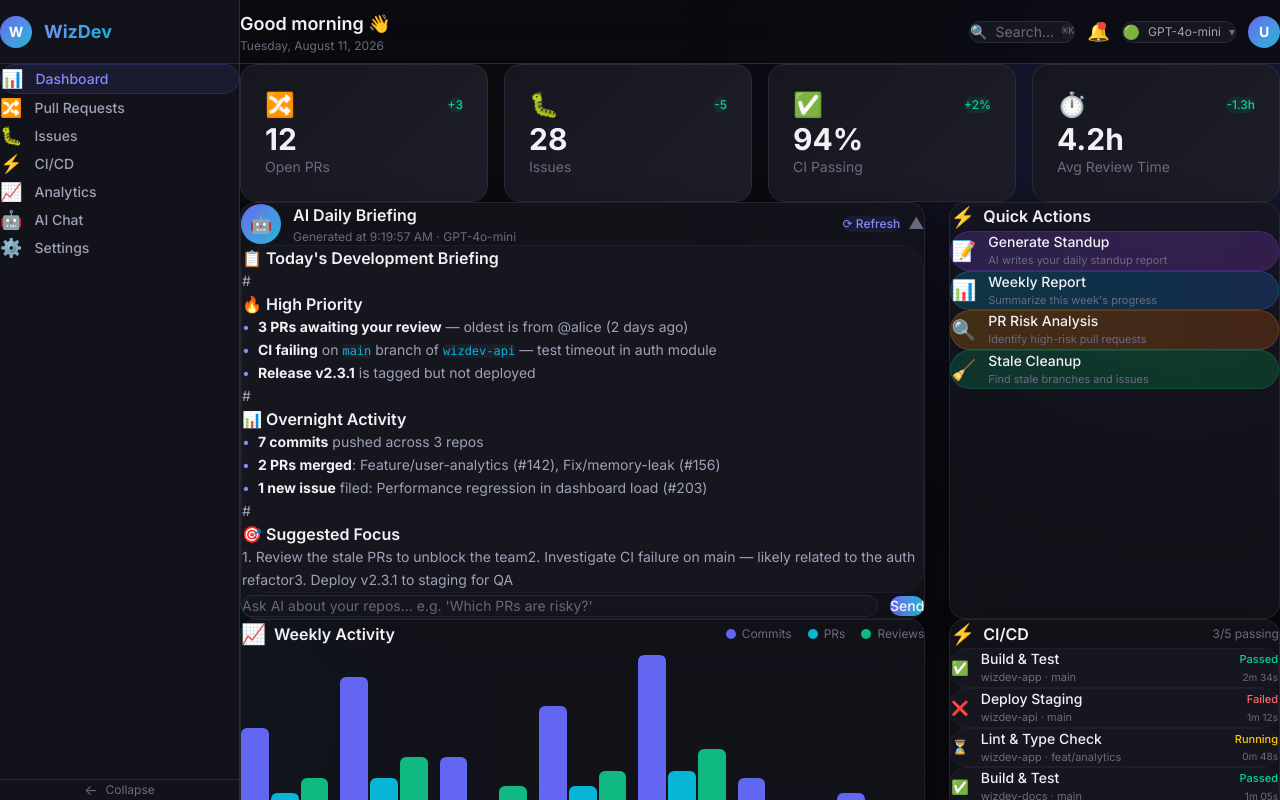
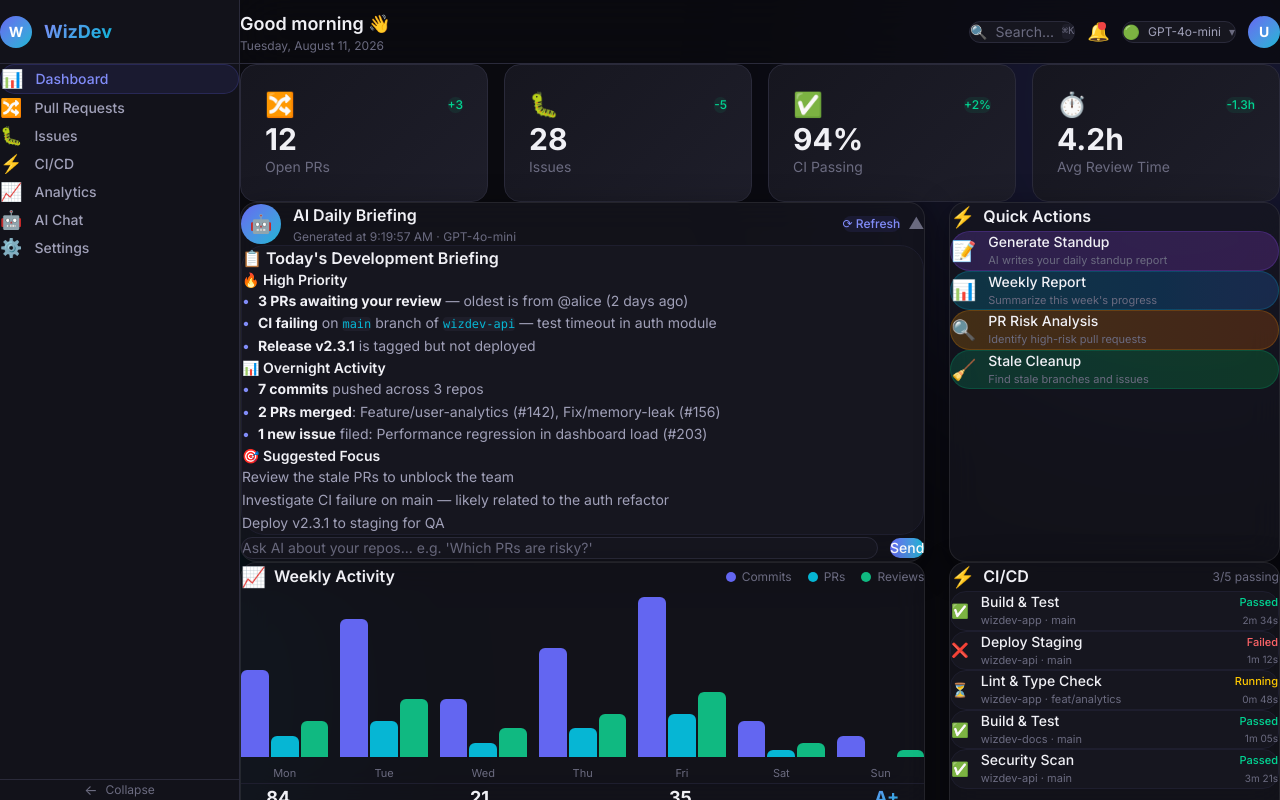
Before and after one commit to facke123/wizdev, a Next.js app: page / in a window 1280 px wide. Built offline with nearby package versions, Linux system fonts and the light colour scheme.

Commit message:
fix: resolve React hydration errors by deferring dynamic date/time strings to useEffect and adding suppressHydrationWarning

```diff
--- a/src/app/layout.tsx
+++ b/src/app/layout.tsx
@@ -33,8 +33,8 @@ export default function RootLayout({
   children: React.ReactNode;
 }>) {
   return (
-    <html lang="en" className="dark">
-      <body className={`${inter.variable} antialiased`}>
+    <html lang="en" className="dark" suppressHydrationWarning>
+      <body className={`${inter.variable} antialiased`} suppressHydrationWarning>
         {/* Background gradient orbs */}
         <div className="bg-gradient-orb purple" />
         <div className="bg-gradient-orb cyan" />
--- a/src/components/dashboard/ai-briefing.tsx
+++ b/src/components/dashboard/ai-briefing.tsx
@@ -1,6 +1,6 @@
 "use client";
 
-import { useState } from "react";
+import { useEffect, useState } from "react";
 
 const mockBriefing = {
   summary: `## 📋 Today's Development Briefing
@@ -20,17 +20,25 @@ const mockBriefing = {
 2. Investigate CI failure on main — likely related to the auth refactor
 3. Deploy v2.3.1 to staging for QA
 `,
-  generatedAt: new Date().toLocaleTimeString(),
+  defaultGeneratedAt: "09:00 AM",
   model: "GPT-4o-mini",
 };
 
 export function AIBriefing() {
   const [isRefreshing, setIsRefreshing] = useState(false);
   const [isExpanded, setIsExpanded] = useState(true);
+  const [generatedAt, setGeneratedAt] = useState(mockBriefing.defaultGeneratedAt);
+
+  useEffect(() => {
+    setGeneratedAt(new Date().toLocaleTimeString());
+  }, []);
 
   const handleRefresh = () => {
     setIsRefreshing(true);
-    setTimeout(() => setIsRefreshing(false), 2000);
+    setTimeout(() => {
+      setGeneratedAt(new Date().toLocaleTimeString());
+      setIsRefreshing(false);
+    }, 1500);
   };
 
   return (
@@ -46,7 +54,7 @@ export function AIBriefing() {
               AI Daily Briefing
             </h2>
             <p className="text-xs text-[var(--text-muted)]">
-              Generated at {mockBriefing.generatedAt} · {mockBriefing.model}
+              Generated at {generatedAt} · {mockBriefing.model}
             </p>
           </div>
         </div>
@@ -78,17 +86,76 @@ export function AIBriefing() {
       {isExpanded && (
         <div className="prose prose-invert prose-sm max-w-none">
           <div className="bg-[var(--bg-card)] rounded-xl p-5 border border-[var(--border-secondary)]">
-            <div
-              className="text-sm text-[var(--text-secondary)] leading-relaxed space-y-3"
-              dangerouslySetInnerHTML={{
-                __html: mockBriefing.summary
-                  .replace(/## (.*)/g, '<h3 class="text-base font-semibold text-[var(--text-primary)] mt-4 mb-2">$1</h3>')
-                  .replace(/### (.*)/g, '<h4 class="text-sm font-semibold text-[var(--text-primary)] mt-3 mb-1.5">$1</h4>')
-                  .replace(/- \*\*(.*?)\*\*/g, '<div class="flex items-start gap-2 py-1"><span class="text-[var(--wiz-primary-light)] mt-0.5">•</span><span><strong class="text-[var(--text-primary)]">$1</strong>')
-                  .replace(/`(.*?)`/g, '<code class="px-1.5 py-0.5 rounded bg-[var(--bg-elevated)] text-[var(--wiz-accent)] text-xs font-mono">$1</code>')
-                  .replace(/\n/g, "</span></div>"),
-              }}
-            />
+            <div className="text-sm text-[var(--text-secondary)] leading-relaxed space-y-3">
+              <h3 className="text-base font-semibold text-[var(--text-primary)] mt-1 mb-2">
+                📋 Today's Development Briefing
+              </h3>
+
+              <h4 className="text-sm font-semibold text-[var(--text-primary)] mt-3 mb-1.5">
+                🔥 High Priority
+              </h4>
+              <ul className="space-y-1 pl-1">
+                <li className="flex items-start gap-2">
+                  <span className="text-[var(--wiz-primary-light)]">•</span>
+                  <span>
+                    <strong className="text-[var(--text-primary)]">3 PRs awaiting your review</strong> — oldest is from @alice (2 days ago)
+                  </span>
+                </li>
+                <li className="flex items-start gap-2">
+                  <span className="text-[var(--wiz-primary-light)]">•</span>
+                  <span>
+                    <strong className="text-[var(--text-primary)]">CI failing</strong> on{" "}
+                    <code className="px-1.5 py-0.5 rounded bg-[var(--bg-elevated)] text-[var(--wiz-accent)] text-xs font-mono">
+                      main
+                    </code>{" "}
+                    branch of{" "}
+                    <code className="px-1.5 py-0.5 rounded bg-[var(--bg-elevated)] text-[var(--wiz-accent)] text-xs font-mono">
+                      wizdev-api
+                    </code>{" "}
+                    — test timeout in auth module
+                  </span>
+                </li>
+                <li className="flex items-start gap-2">
+                  <span className="text-[var(--wiz-primary-light)]">•</span>
+                  <span>
+                    <strong className="text-[var(--text-primary)]">Release v2.3.1</strong> is tagged but not deployed
+                  </span>
+                </li>
+              </ul>
+
+              <h4 className="text-sm font-semibold text-[var(--text-primary)] mt-4 mb-1.5">
+                📊 Overnight Activity
+              </h4>
+              <ul className="space-y-1 pl-1">
+                <li className="flex items-start gap-2">
+                  <span className="text-[var(--wiz-primary-light)]">•</span>
+                  <span>
+                    <strong className="text-[var(--text-primary)]">7 commits</strong> pushed across 3 repos
+                  </span>
+                </li>
+                <li className="flex items-start gap-2">
+                  <span className="text-[var(--wiz-primary-light)]">•</span>
+                  <span>
+                    <strong className="text-[var(--text-primary)]">2 PRs merged</strong>: Feature/user-analytics (#142), Fix/memory-leak (#156)
+                  </span>
+                </li>
+                <li className="flex items-start gap-2">
+                  <span className="text-[var(--wiz-primary-light)]">•</span>
+                  <span>
+                    <strong className="text-[var(--text-primary)]">1 new issue</strong> filed: Performance regression in dashboard load (#203)
+                  </span>
+                </li>
+              </ul>
+
+              <h4 className="text-sm font-semibold text-[var(--text-primary)] mt-4 mb-1.5">
+                🎯 Suggested Focus
+              </h4>
+              <ol className="list-decimal pl-5 space-y-1 text-[var(--text-secondary)]">
+                <li>Review the stale PRs to unblock the team</li>
+                <li>Investigate CI failure on main — likely related to the auth refactor</li>
+                <li>Deploy v2.3.1 to staging for QA</li>
+              </ol>
+            </div>
           </div>
         </div>
       )}
--- a/src/components/layout/header.tsx
+++ b/src/components/layout/header.tsx
@@ -1,27 +1,42 @@
 "use client";
 
+import { useEffect, useState } from "react";
+
 export function Header() {
+  const [mounted, setMounted] = useState(false);
+  const [greeting, setGreeting] = useState("Welcome back 👋");
+  const [formattedDate, setFormattedDate] = useState("");
+
+  useEffect(() => {
+    setMounted(true);
+    const hour = new Date().getHours();
+    const g =
+      hour < 12
+        ? "Good morning 👋"
+        : hour < 18
+        ? "Good afternoon 👋"
+        : "Good evening 👋";
+    setGreeting(g);
+    setFormattedDate(
+      new Date().toLocaleDateString("en-US", {
+        weekday: "long",
+        year: "numeric",
+        month: "long",
+        day: "numeric",
+      })
+    );
+  }, []);
+
   return (
     <header className="sticky top-0 z-30 h-16 border-b border-[var(--border-primary)] bg-[var(--bg-primary)]/80 backdrop-blur-xl">
       <div className="flex items-center justify-between h-full px-6">
         {/* Left: Greeting */}
         <div>
           <h1 className="text-lg font-semibold text-[var(--text-primary)]">
-            Good{" "}
-            {new Date().getHours() < 12
-              ? "morning"
-              : new Date().getHours() < 18
-              ? "afternoon"
-              : "evening"}
-            {" "}👋
+            {greeting}
           </h1>
-          <p className="text-xs text-[var(--text-muted)]">
-            {new Date().toLocaleDateString("en-US", {
-              weekday: "long",
-              year: "numeric",
-              month: "long",
-              day: "numeric",
-            })}
+          <p className="text-xs text-[var(--text-muted)] min-h-[16px]">
+            {formattedDate}
           </p>
         </div>
 
@@ -45,7 +60,9 @@ export function Header() {
           {/* AI Model Selector */}
           <div className="flex items-center gap-2 px-3 py-1.5 rounded-lg bg-[var(--bg-card)] border border-[var(--border-primary)] text-sm cursor-pointer hover:border-[var(--wiz-primary)]/30 transition-colors">
             <span>🟢</span>
-            <span className="text-[var(--text-secondary)] text-xs">GPT-4o-mini</span>
+            <span className="text-[var(--text-secondary)] text-xs">
+              GPT-4o-mini
+            </span>
             <span className="text-[var(--text-muted)] text-xs">▾</span>
           </div>
 
```
Also changed, not shown: 2 other files (tests, documents, lock files or other folders).
